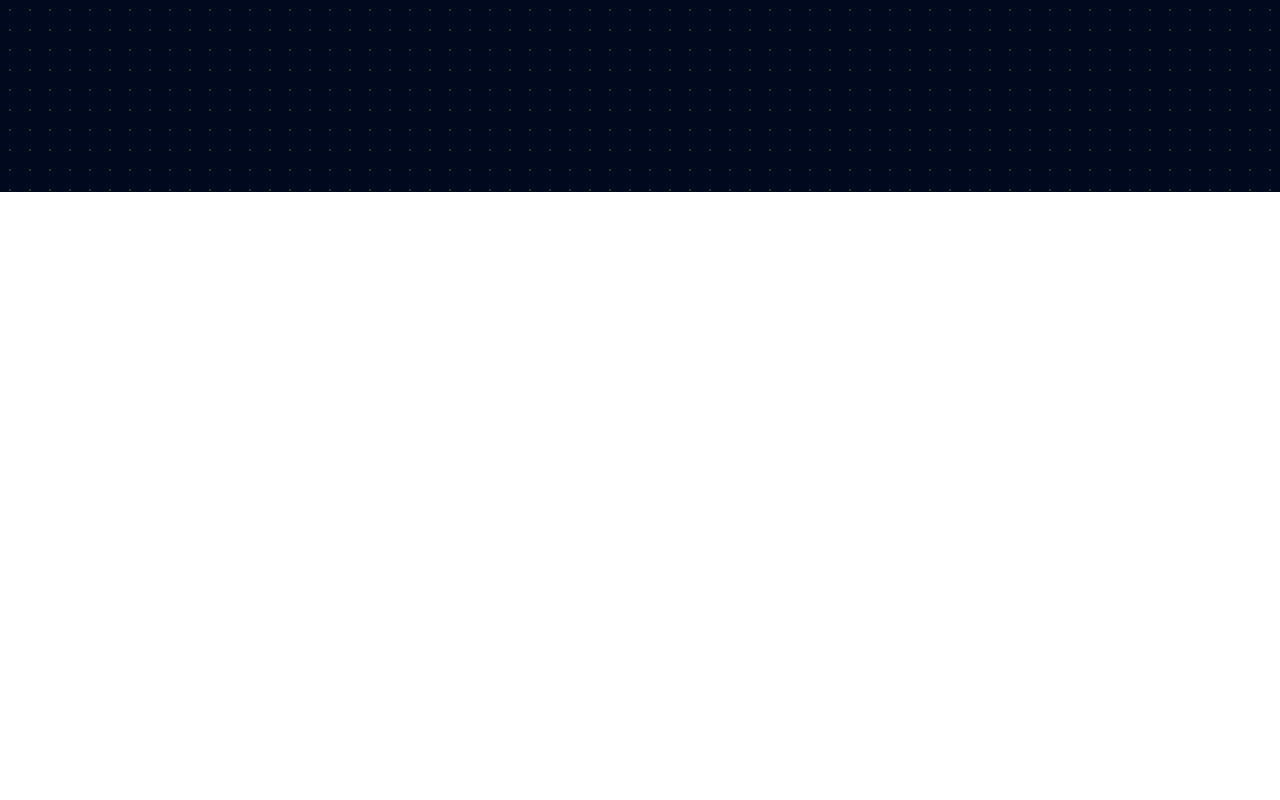
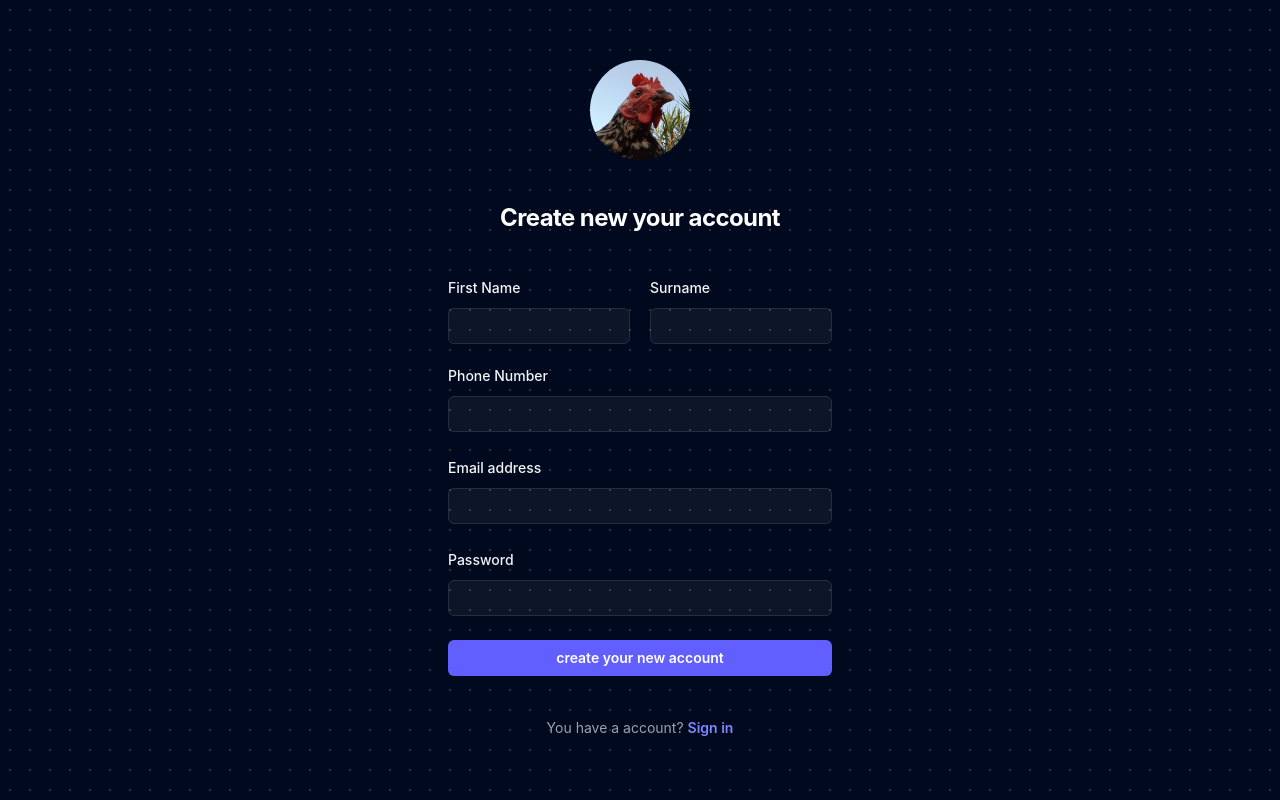
Before and after one commit to ndree2005/VITE_PROJECT, a React (Vite) app in the folder website/: page /sign-up in a window 1280 px wide. Before the commit this address had no page. Built offline with nearby package versions, Linux system fonts and the light colour scheme.

Commit message:
use change files sign in and sign up

```diff
--- a/website/src/App.jsx
+++ b/website/src/App.jsx
@@ -3,6 +3,7 @@ import HomePages from "./layout/HomePages.jsx";
 import ProfilePages from "./features/ProfilePages.jsx";
 import CalendarPage from "./layout/CalendarPage.jsx";
 import SignIn from "./features/auth/sign_in.jsx";
+import SignuP from "./features/auth/sign_up.jsx";
 import CoursePage from "./layout/CoursePage.jsx";
 import { Routes, Route } from "react-router-dom";
 
@@ -16,6 +17,7 @@ const App = () => {
         <Route path="/calendar" element={<CalendarPage />} />
         <Route path="/profile" element={<ProfilePages />} />
         <Route path="/sign-in" element={<SignIn />} />
+        <Route path="/sign-up" element={<SignuP />} />
       </Routes>
     </div>
   );
--- a/website/src/features/auth/sign_in.jsx
+++ b/website/src/features/auth/sign_in.jsx
@@ -88,7 +88,7 @@ const sign_in = () => {
           <p className="mt-10 text-center text-sm/6 text-gray-400">
             Not a have account?{" "}
             <a
-              href="#"
+              href="/sign-up"
               className="font-semibold text-indigo-400 hover:text-indigo-300"
             >
               create your account
--- a/website/src/features/auth/sign_up.jsx
+++ b/website/src/features/auth/sign_up.jsx
@@ -1,9 +1,141 @@
 import React from "react";
+import Logo from "../../assets/img/chicken.png";
 
 const sign_up = () => {
   return (
-    <div className="flex min-h-screen flex-col justify-center px-6 py-12 lg:px-8 text-white">
-      <h1>sign up page</h1>
+    <div className="flex min-h-screen flex-col justify-center px-6 py-6 lg:px-8 ">
+
+      <div className="sm:mx-auto sm:w-full sm:max-w-sm">
+        <img
+          alt="Your Company"
+          src={Logo}
+          className="mx-auto h-25 w-25 rounded-full"
+        />
+        <h2 className="mt-10 text-center text-2xl/9 font-bold tracking-tight text-white">
+          Create new your account
+        </h2>
+      </div>
+
+      <div className="mt-10 sm:mx-auto sm:w-full sm:max-w-sm">
+        <div className="flex flex-row justify-center items-center gap-5 mb-5">
+          <div>
+            <label
+              htmlFor="name"
+              className="block text-sm/6 font-medium text-gray-100"
+            >
+              First Name
+            </label>
+            <div className="mt-2">
+              <input
+                id="first_name"
+                name="first_name"
+                type="first_name"
+                required
+                autoComplete="first_name"
+                className="block w-full rounded-md bg-white/5 px-3 py-1.5 text-base text-white outline-1 -outline-offset-1 outline-white/10 placeholder:text-gray-500 focus:outline-2 focus:-outline-offset-2 focus:outline-indigo-500 sm:text-sm/6"
+              />
+            </div>
+          </div>
+          <div>
+            <label
+              htmlFor="name"
+              className="block text-sm/6 font-medium text-gray-100"
+            >
+              Surname
+            </label>
+            <div className="mt-2">
+              <input
+                id="surname"
+                name="surname"
+                type="surname"
+                required
+                autoComplete="surname"
+                className="block w-full rounded-md bg-white/5 px-3 py-1.5 text-base text-white outline-1 -outline-offset-1 outline-white/10 placeholder:text-gray-500 focus:outline-2 focus:-outline-offset-2 focus:outline-indigo-500 sm:text-sm/6"
+              />
+            </div>
+          </div>
+        </div>
+
+        <form action="#" method="POST" className="space-y-6">
+          <div>
+            <label
+              htmlFor="email"
+              className="block text-sm/6 font-medium text-gray-100"
+            >
+              Phone Number
+            </label>
+            <div className="mt-2">
+              <input
+                id="phone number"
+                name="phone number"
+                type="phone number"
+                required
+                autoComplete="phone number"
+                className="block w-full rounded-md bg-white/5 px-3 py-1.5 text-base text-white outline-1 -outline-offset-1 outline-white/10 placeholder:text-gray-500 focus:outline-2 focus:-outline-offset-2 focus:outline-indigo-500 sm:text-sm/6"
+              />
+            </div>
+          </div>
+
+          <div>
+            <label
+              htmlFor="email"
+              className="block text-sm/6 font-medium text-gray-100"
+            >
+              Email address
+            </label>
+            <div className="mt-2">
+              <input
+                id="email"
+                name="email"
+                type="email"
+                required
+                autoComplete="email"
+                className="block w-full rounded-md bg-white/5 px-3 py-1.5 text-base text-white outline-1 -outline-offset-1 outline-white/10 placeholder:text-gray-500 focus:outline-2 focus:-outline-offset-2 focus:outline-indigo-500 sm:text-sm/6"
+              />
+            </div>
+          </div>
+
+          <div>
+            <div className="flex items-center justify-between">
+              <label
+                htmlFor="password"
+                className="block text-sm/6 font-medium text-gray-100"
+              >
+                Password
+              </label>
+            </div>
+            <div className="mt-2">
+              <input
+                id="password"
+                name="password"
+                type="password"
+                required
+                autoComplete="current-password"
+                className="block w-full rounded-md bg-white/5 px-3 py-1.5 text-base text-white outline-1 -outline-offset-1 outline-white/10 placeholder:text-gray-500 focus:outline-2 focus:-outline-offset-2 focus:outline-indigo-500 sm:text-sm/6"
+              />
+            </div>
+          </div>
+
+          <div>
+            <button
+              type="submit"
+              className="flex w-full justify-center rounded-md bg-indigo-500 px-3 py-1.5 text-sm/6 font-semibold text-white hover:bg-indigo-400 focus-visible:outline-2 focus-visible:outline-offset-2 focus-visible:outline-indigo-500"
+            >
+              create your new account
+            </button>
+          </div>
+        </form>
+
+        <p className="mt-10 text-center text-sm/6 text-gray-400">
+          You have a account?{" "}
+          <a
+            href="/sign-in"
+            className="font-semibold text-indigo-400 hover:text-indigo-300"
+          >
+            Sign in
+          </a>
+        </p>
+      </div>
     </div>
   );
 };
--- a/website/src/layout/CalendarPage.jsx
+++ b/website/src/layout/CalendarPage.jsx
@@ -10,7 +10,6 @@ const CalendarPage = () => {
         <h1>container</h1>
       </div>
 
-      <h1>calendar</h1>
     </div>
   );
 };
```
